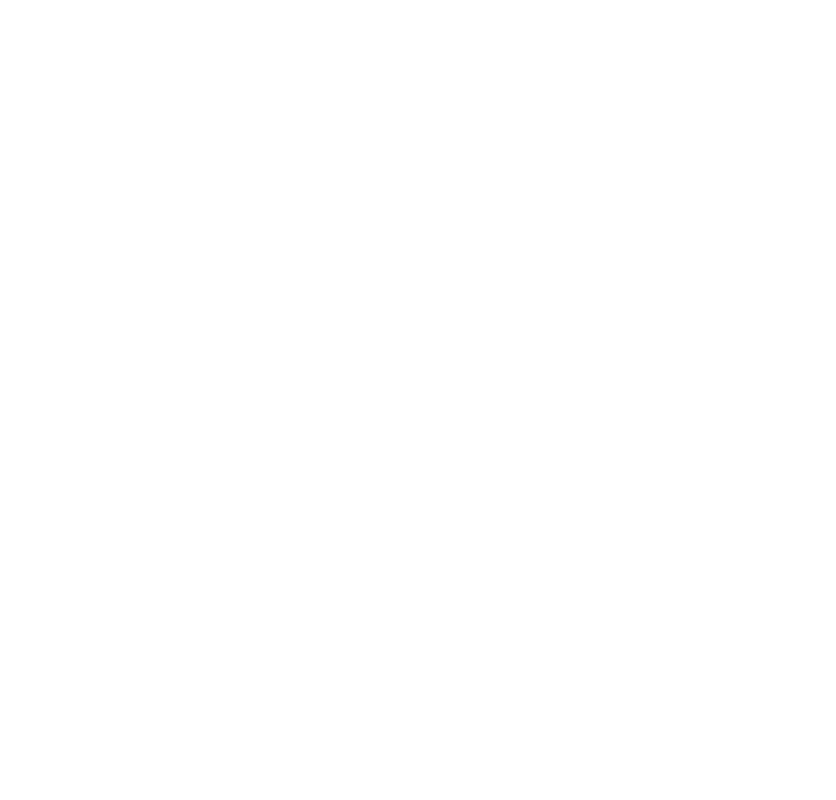
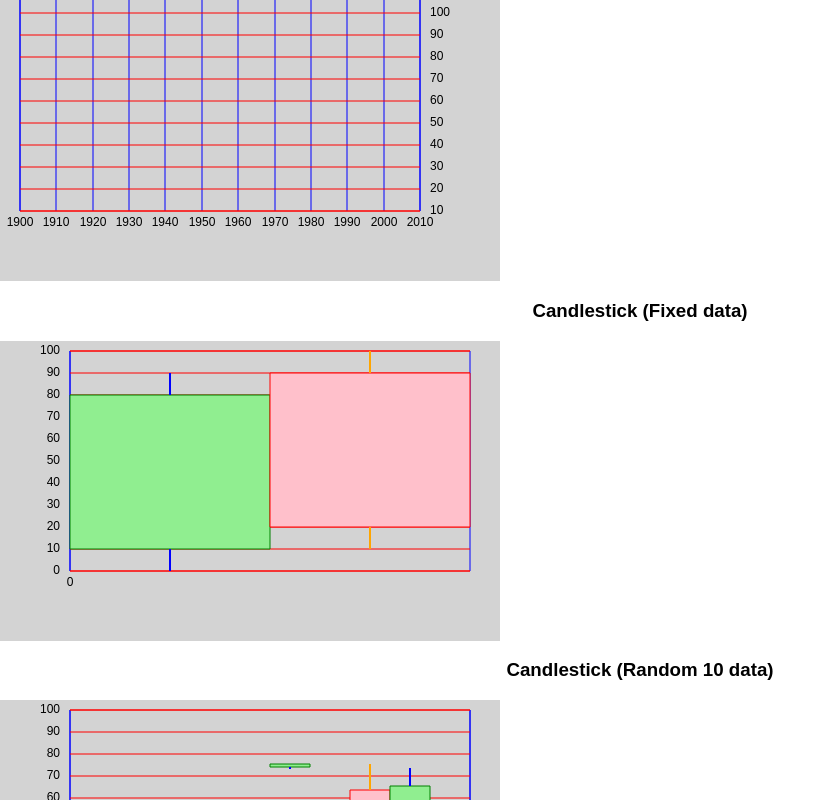
Before and after one commit to t4sk/react-canvas-time-series, a React (Create React App) app: page / in a window 1280 px wide. Shown: the part 1516-2316 px from the top of the page, without its empty margins (0-836 px from the left). Before the commit the page ends 1438 px from the top, so only its background shows below. Built offline with nearby package versions, Linux system fonts and the light colour scheme.

Commit message:
test render background with namespaced background props

```diff
--- a/src/App.js
+++ b/src/App.js
@@ -10,13 +10,11 @@ class App extends Component {
   render () {
     return (
       <div className="App">
-        <BackgroundTestRender />
-        {/* }
         <UITestRender />
         <CandlestickTestRender />
+        <LineTestRender />
         <BarTestRender />
-        <LineTestRender />
-        */}
+        <BackgroundTestRender />
       </div>
     )
   }
--- a/src/common/bar/test-render.js
+++ b/src/common/bar/test-render.js
@@ -106,6 +106,7 @@ TestRender.defaultProps = {
     left: 20,
     right: 30
   },
+  background: {
     backgroundColor: 'lightgrey',
     y: {
       line: {
@@ -137,6 +138,7 @@ TestRender.defaultProps = {
       },
       interval: 1
     },
+  },
   graph: {
     // y label left, x label bottom
     x: 70, // margin.left + x.axis.width
--- a/src/common/candlestick/test-render.js
+++ b/src/common/candlestick/test-render.js
@@ -109,6 +109,7 @@ TestRender.defaultProps = {
     left: 20,
     right: 30
   },
+  background: {
     backgroundColor: 'lightgrey',
     y: {
       line: {
@@ -140,6 +141,7 @@ TestRender.defaultProps = {
       },
       interval: 10
     },
+  },
   graph: {
     // y label left, x label bottom
     x: 70, // margin.left + x.axis.width
--- a/src/common/line/test-render.js
+++ b/src/common/line/test-render.js
@@ -64,6 +64,7 @@ TestRender.defaultProps = {
     left: 20,
     right: 30
   },
+  background: {
     backgroundColor: 'lightgrey',
     y: {
       line: {
@@ -95,6 +96,7 @@ TestRender.defaultProps = {
       },
       interval: 10
     },
+  },
   graph: {
     // y label left, x label bottom
     x: 70, // margin.left + x.axis.width
--- a/src/common/ui/test-render.js
+++ b/src/common/ui/test-render.js
@@ -11,6 +11,13 @@ class TestRender extends Component {
         <h3>X Drag</h3>
         <TestCanvas
           {...merge(this.props, {
+            background: {
+              x: {
+                axis: {
+                  at: 'bottom'
+                }
+              }
+            },
             ui: {
               x: {
                 label: {
@@ -28,6 +35,13 @@ class TestRender extends Component {
         <h3>X Label Bottom</h3>
         <TestCanvas
           {...merge(this.props, {
+            background: {
+              x: {
+                axis: {
+                  at: 'bottom'
+                }
+              }
+            },
             ui: {
               x: {
                 label: {
@@ -45,9 +59,11 @@ class TestRender extends Component {
         <h3>X Label Top</h3>
         <TestCanvas
           {...merge(this.props, {
+            background: {
               x: {
                 axis: {
                   at: 'top'
+                }
               }
             },
             graph: {
@@ -70,6 +86,13 @@ class TestRender extends Component {
         <h3>Y Label Left</h3>
         <TestCanvas
           {...merge(this.props, {
+            background: {
+              y: {
+                axis: {
+                  at: 'left'
+                }
+              }
+            },
             ui: {
               y: {
                 label: {
@@ -87,9 +110,11 @@ class TestRender extends Component {
         <h3>Y Label Right</h3>
         <TestCanvas
           {...merge(this.props, {
+            background: {
               y: {
                 axis: {
                   at: 'right'
+                }
               }
             },
             graph: {
@@ -124,6 +149,7 @@ TestRender.defaultProps = {
     left: 20,
     right: 30
   },
+  background: {
     backgroundColor: 'lightgrey',
     y: {
       line: {
@@ -154,6 +180,7 @@ TestRender.defaultProps = {
         height: 50
       },
       interval: 10
+    },
   },
   graph: {
     // y label left, x label bottom
```
Lines whose indentation alone changed are shown as unchanged.
